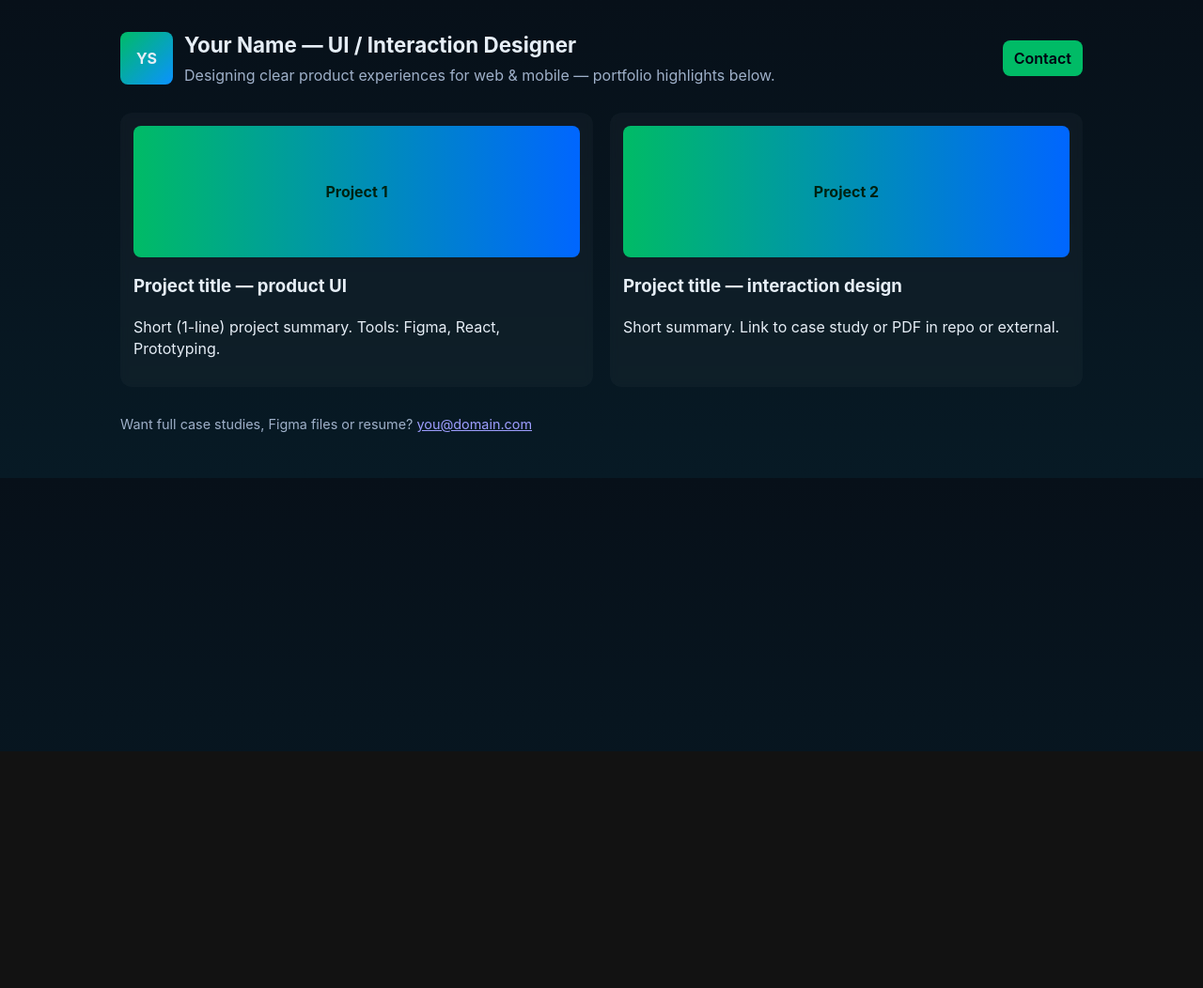
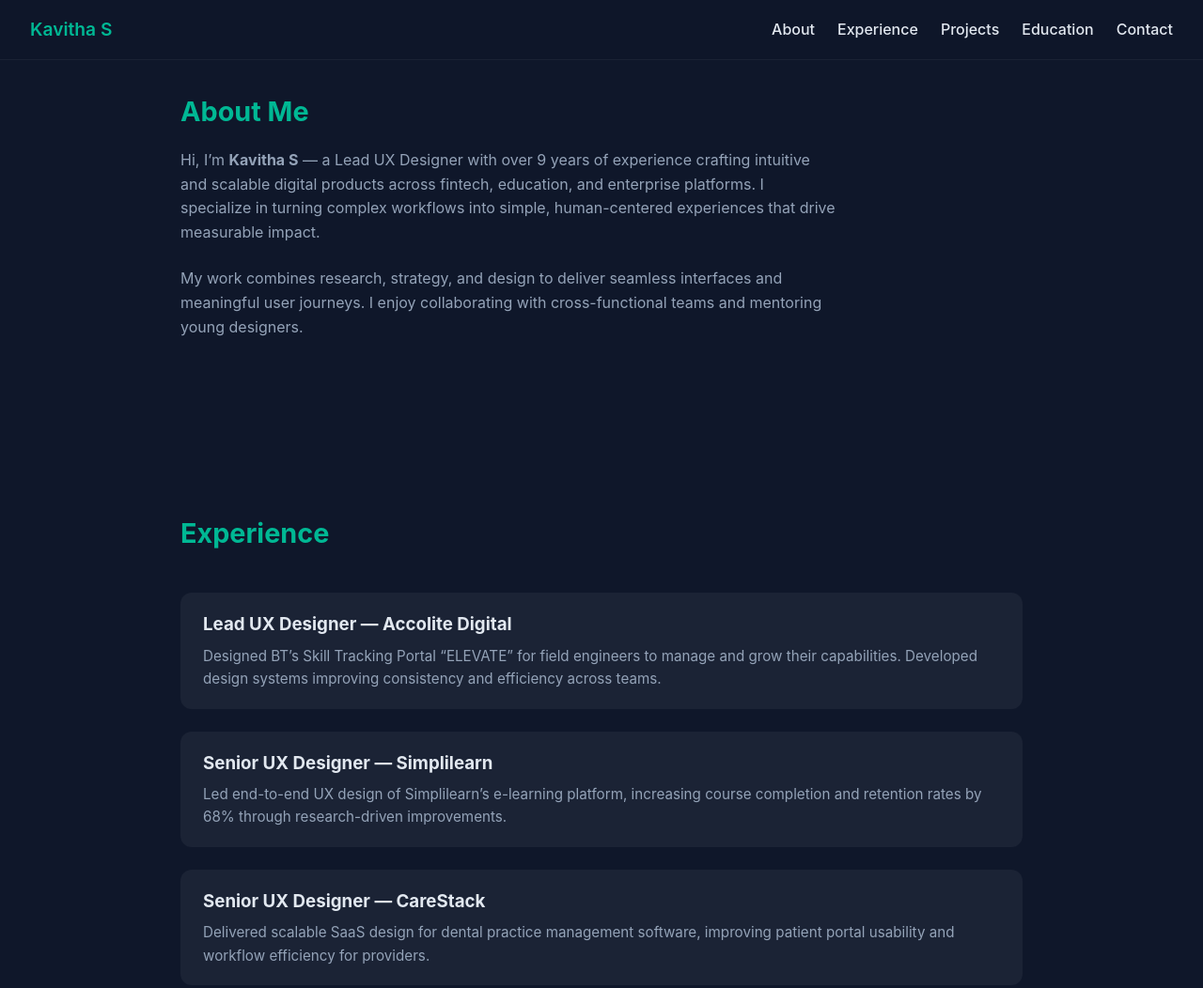
Before and after one commit to kavithasnathan/kavithasnathan.github.io, a plain HTML site: page index.html in a window 1280 px wide. Shown: the top 1052 px of the page at 94% size. Before the commit the page ends 800 px from the top, so only its background shows below. Drawn offline with Linux system fonts and the light colour scheme.

Commit message:
Update index.html

```diff
--- a/index.html
+++ b/index.html
@@ -1,61 +1,204 @@
-<!doctype html>
+<!DOCTYPE html>
 <html lang="en">
 <head>
-  <meta charset="utf-8" />
-  <meta name="viewport" content="width=device-width,initial-scale=1" />
-  <title>Your Name — Product / UI Designer</title>
-  <meta name="description" content="Portfolio — UI / Interaction Design by Your Name" />
+  <meta charset="UTF-8" />
+  <meta name="viewport" content="width=device-width, initial-scale=1.0" />
+  <title>Kavitha S — UX Designer Portfolio</title>
+  <meta name="description" content="Portfolio of Kavitha S — UX Designer with 9+ years experience designing user-centered digital products." />
   <style>
-    :root{--accent:#0b6;--bg:#0f1720;--card:#0b1220;color-scheme:dark}
-    *{box-sizing:border-box}body{margin:0;font-family:Inter,system-ui,Segoe UI,Roboto,Helvetica,Arial;line-height:1.4;background:linear-gradient(180deg,#071019 0%,#071a25 100%);color:#e6eef6;padding:32px}
-    .wrap{max-width:1024px;margin:0 auto}
-    header{display:flex;align-items:center;justify-content:space-between;margin-bottom:28px}
-    .brand{display:flex;gap:12px;align-items:center}
-    .logo{width:56px;height:56px;border-radius:8px;background:linear-gradient(135deg,var(--accent),#0b92ff);display:flex;align-items:center;justify-content:center;font-weight:700}
-    h1{margin:0;font-size:1.4rem}
-    p.lead{margin:6px 0 0;color:#9fb0c9}
-    .grid{display:grid;grid-template-columns:repeat(auto-fit,minmax(240px,1fr));gap:18px;margin-top:26px}
-    .card{background:rgba(255,255,255,0.03);padding:14px;border-radius:12px;backdrop-filter:blur(4px)}
-    .thumb{height:140px;border-radius:8px;background:linear-gradient(90deg,#0b6,#06f);display:flex;align-items:center;justify-content:center;color:#021; font-weight:700}
-    footer{margin-top:30px;color:#9fb0c9;font-size:0.9rem}
-    a.cta{display:inline-block;padding:8px 12px;border-radius:8px;background:var(--accent);color:#001;text-decoration:none;font-weight:600}
-    @media (max-width:520px){body{padding:18px}.logo{width:48px;height:48px}}
+    :root {
+      --accent: #00b894;
+      --bg: #0f172a;
+      --text: #e2e8f0;
+      --muted: #94a3b8;
+      --card: rgba(255, 255, 255, 0.05);
+      --radius: 12px;
+      scroll-behavior: smooth;
+    }
+    * { box-sizing: border-box; margin: 0; padding: 0; }
+    body {
+      font-family: 'Inter', system-ui, sans-serif;
+      color: var(--text);
+      background: var(--bg);
+      line-height: 1.6;
+    }
+    header {
+      position: fixed;
+      top: 0; left: 0; right: 0;
+      background: rgba(15, 23, 42, 0.9);
+      backdrop-filter: blur(10px);
+      display: flex;
+      justify-content: space-between;
+      align-items: center;
+      padding: 1rem 2rem;
+      z-index: 1000;
+      border-bottom: 1px solid rgba(255, 255, 255, 0.05);
+    }
+    header h1 {
+      font-size: 1.2rem;
+      font-weight: 600;
+      color: var(--accent);
+    }
+    nav ul {
+      list-style: none;
+      display: flex;
+      gap: 1.5rem;
+    }
+    nav a {
+      text-decoration: none;
+      color: var(--text);
+      font-weight: 500;
+      transition: color 0.3s ease;
+    }
+    nav a:hover { color: var(--accent); }
+    section {
+      max-width: 960px;
+      margin: 0 auto;
+      padding: 6rem 2rem 4rem;
+    }
+    section h2 {
+      font-size: 1.8rem;
+      color: var(--accent);
+      margin-bottom: 1rem;
+    }
+    .about p {
+      max-width: 700px;
+      color: var(--muted);
+      margin-bottom: 1.5rem;
+    }
+    .experience, .projects, .education {
+      display: grid;
+      gap: 1.5rem;
+    }
+    .card {
+      background: var(--card);
+      padding: 1.2rem 1.5rem;
+      border-radius: var(--radius);
+      transition: transform 0.2s ease;
+    }
+    .card:hover { transform: translateY(-4px); }
+    .card h3 { color: var(--text); margin-bottom: 0.4rem; }
+    .card p { color: var(--muted); font-size: 0.95rem; }
+    footer {
+      text-align: center;
+      padding: 2rem;
+      border-top: 1px solid rgba(255, 255, 255, 0.05);
+      color: var(--muted);
+      font-size: 0.9rem;
+    }
+    .contact a {
+      color: var(--accent);
+      text-decoration: none;
+      font-weight: 600;
+    }
+    .contact a:hover { text-decoration: underline; }
+
+    /* Mobile */
+    @media (max-width: 640px) {
+      nav ul { gap: 1rem; font-size: 0.9rem; }
+      section { padding-top: 5rem; }
+    }
   </style>
 </head>
+
 <body>
-  <div class="wrap">
-    <header>
-      <div class="brand">
-        <div class="logo">YS</div>
-        <div>
-          <h1>Your Name — UI / Interaction Designer</h1>
-          <p class="lead">Designing clear product experiences for web & mobile — portfolio highlights below.</p>
-        </div>
-      </div>
-      <nav><a class="cta" href="#contact">Contact</a></nav>
-    </header>
 
-    <section aria-label="Projects">
-      <div class="grid">
-        <article class="card">
-          <div class="thumb">Project 1</div>
-          <h3>Project title — product UI</h3>
-          <p>Short (1-line) project summary. Tools: Figma, React, Prototyping.</p>
-        </article>
+  <header>
+    <h1>Kavitha S</h1>
+    <nav>
+      <ul>
+        <li><a href="#about">About</a></li>
+        <li><a href="#experience">Experience</a></li>
+        <li><a href="#projects">Projects</a></li>
+        <li><a href="#education">Education</a></li>
+        <li><a href="#contact">Contact</a></li>
+      </ul>
+    </nav>
+  </header>
 
-        <article class="card">
-          <div class="thumb">Project 2</div>
-          <h3>Project title — interaction design</h3>
-          <p>Short summary. Link to case study or PDF in repo or external.</p>
-        </article>
+  <!-- ABOUT -->
+  <section id="about" class="about">
+    <h2>About Me</h2>
+    <p>
+      Hi, I’m <strong>Kavitha S</strong> — a Lead UX Designer with over 9 years of experience crafting intuitive and scalable digital products across fintech, education, and enterprise platforms.
+      I specialize in turning complex workflows into simple, human-centered experiences that drive measurable impact.
+    </p>
+    <p>
+      My work combines research, strategy, and design to deliver seamless interfaces and meaningful user journeys.
+      I enjoy collaborating with cross-functional teams and mentoring young designers.
+    </p>
+  </section>
 
-        <!-- add more projects -->
-      </div>
-    </section>
+  <!-- EXPERIENCE -->
+  <section id="experience" class="experience">
+    <h2>Experience</h2>
 
-    <footer id="contact">
-      <p>Want full case studies, Figma files or resume? <a href="mailto:you@domain.com">you@domain.com</a></p>
-    </footer>
-  </div>
+    <div class="card">
+      <h3>Lead UX Designer — Accolite Digital</h3>
+      <p>Designed BT’s Skill Tracking Portal “ELEVATE” for field engineers to manage and grow their capabilities. Developed design systems improving consistency and efficiency across teams.</p>
+    </div>
+
+    <div class="card">
+      <h3>Senior UX Designer — Simplilearn</h3>
+      <p>Led end-to-end UX design of Simplilearn’s e-learning platform, increasing course completion and retention rates by 68% through research-driven improvements.</p>
+    </div>
+
+    <div class="card">
+      <h3>Senior UX Designer — CareStack</h3>
+      <p>Delivered scalable SaaS design for dental practice management software, improving patient portal usability and workflow efficiency for providers.</p>
+    </div>
+
+    <div class="card">
+      <h3>Designer — Moonraft Innovation Labs</h3>
+      <p>Enhanced engagement for mobile banking and enterprise networking apps through data-driven UX improvements and visual redesigns.</p>
+    </div>
+  </section>
+
+  <!-- PROJECTS -->
+  <section id="projects" class="projects">
+    <h2>Projects</h2>
+
+    <div class="card">
+      <h3>BT Skill Tracking Portal — ELEVATE</h3>
+      <p>Designed a centralized skill management platform enabling engineers to track growth and align with business capability needs.</p>
+    </div>
+
+    <div class="card">
+      <h3>CareStack SaaS Platform</h3>
+      <p>Redesigned the patient portal and appointment booking experience, scalable for clinics of all sizes, improving satisfaction and adoption rates.</p>
+    </div>
+
+    <div class="card">
+      <h3>Simplilearn Learning Platform</h3>
+      <p>Created dashboards, onboarding flows, and learner progress features to enhance engagement and usability across devices.</p>
+    </div>
+  </section>
+
+  <!-- EDUCATION -->
+  <section id="education" class="education">
+    <h2>Education</h2>
+
+    <div class="card">
+      <h3>Bachelor’s Degree in Design</h3>
+      <p>Specialization in Interaction and Visual Design — with a focus on UX strategy, usability testing, and design thinking.</p>
+    </div>
+  </section>
+
+  <!-- CONTACT -->
+  <section id="contact" class="contact">
+    <h2>Contact</h2>
+    <p>
+      I’m always open to discussing design opportunities, collaborations, or sharing ideas.
+      <br><br>
+      📧 <a href="mailto:kavithas@example.com">kavithas@example.com</a>
+      <br>
+      💼 <a href="https://linkedin.com/in/kavitha-s" target="_blank">linkedin.com/in/kavitha-s</a>
+    </p>
+  </section>
+
+  <footer>
+    © 2025 Kavitha S — UX Designer Portfolio
+  </footer>
+
 </body>
 </html>
```
